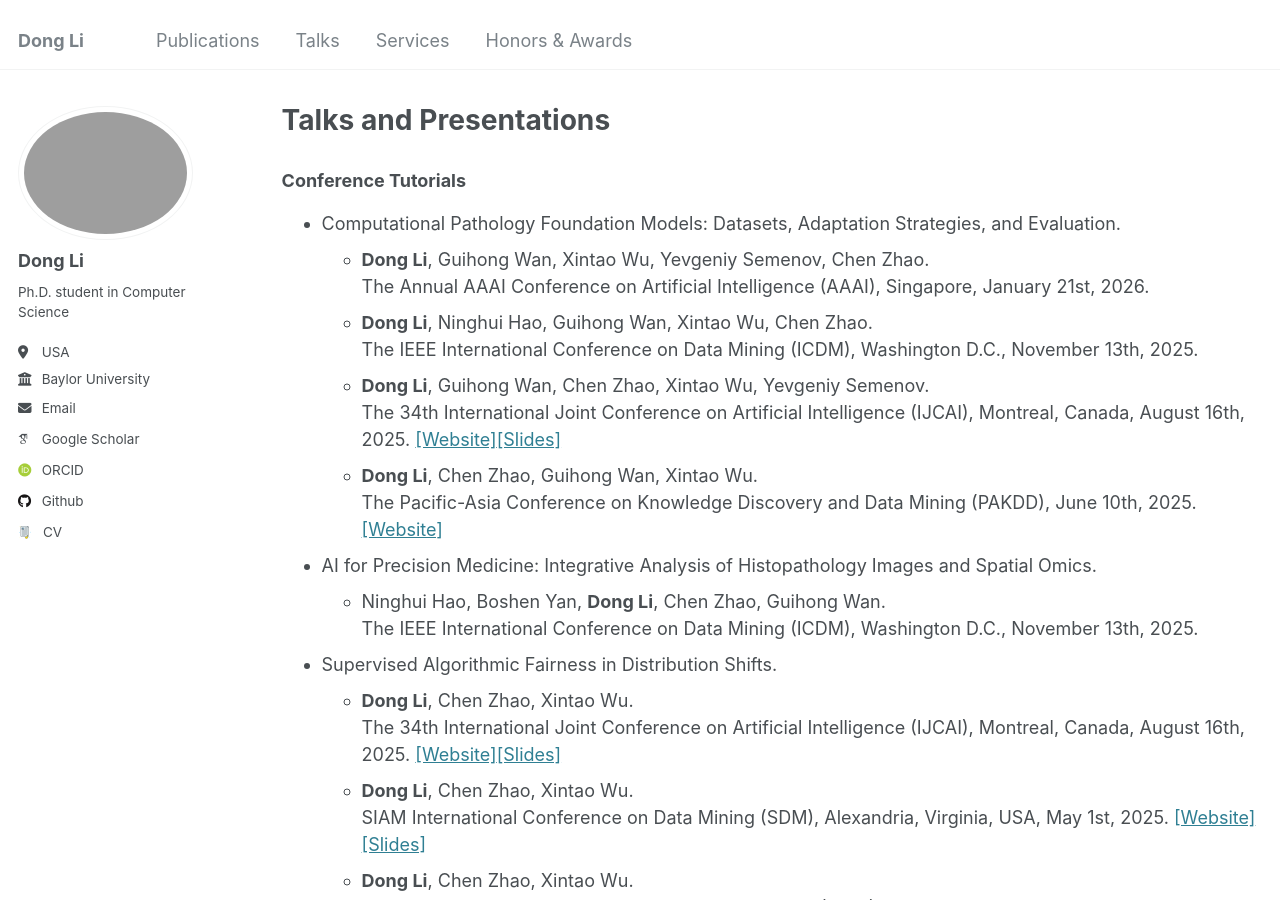
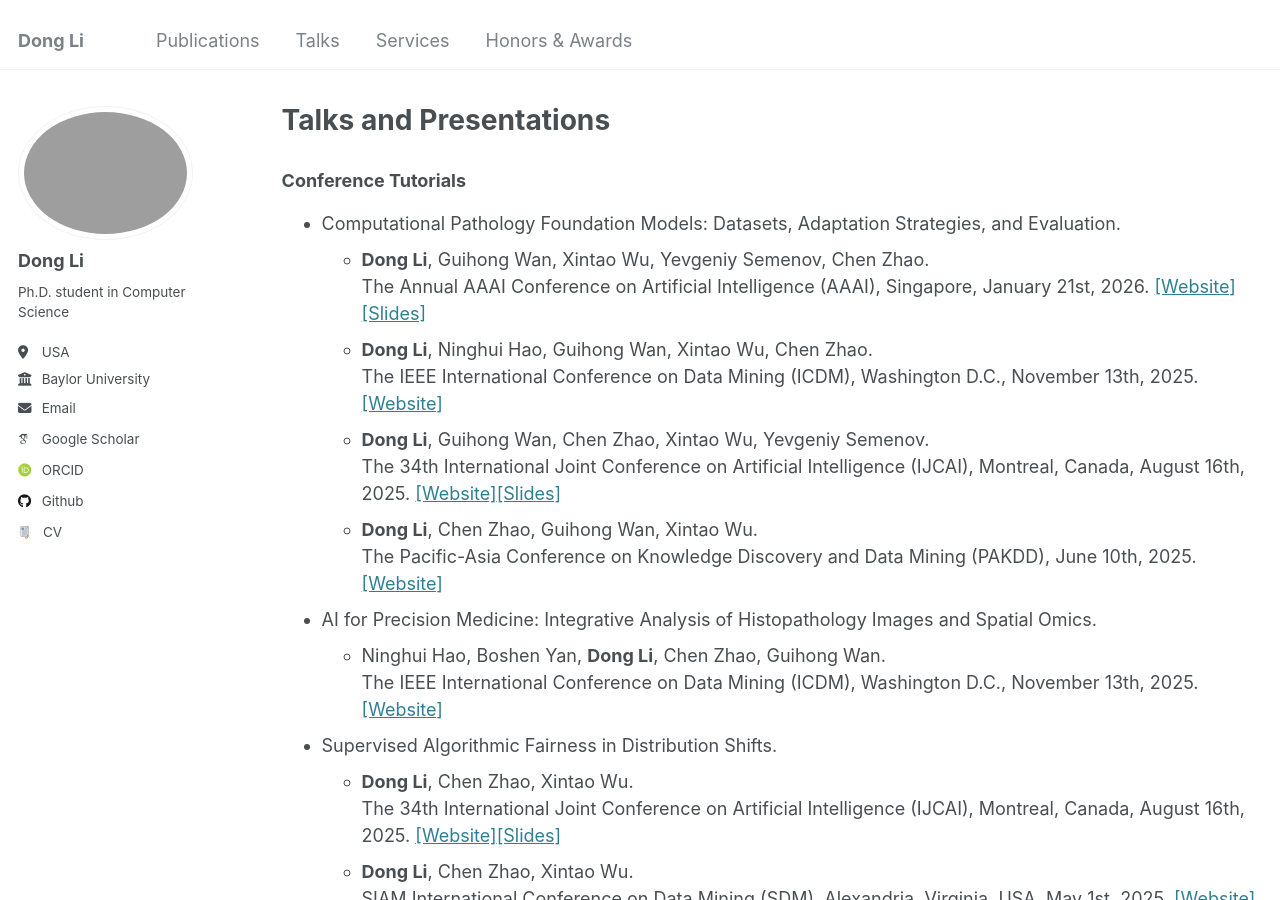
Before and after one commit to TurkeyWatanabe/dongli, a Jekyll site: the page built from _pages/talks.html, in a window 1280 px wide and 900 px high. Built offline with Jekyll 4.4.1, drawn with Linux system fonts in a browser that asks for light colours; some web fonts are replaced.

Commit message:
Update talks.html

```diff
--- a/_pages/talks.html
+++ b/_pages/talks.html
@@ -10,8 +10,8 @@ author_profile: true
 <ul>
   <li>Computational Pathology Foundation Models: Datasets, Adaptation Strategies, and Evaluation.
     <ul>
-      <li><strong>Dong Li</strong>, Guihong Wan, Xintao Wu, Yevgeniy Semenov, Chen Zhao.<br>The Annual AAAI Conference on Artificial Intelligence (AAAI), Singapore, January 21st, 2026.</li>
-      <li><strong>Dong Li</strong>, Ninghui Hao, Guihong Wan, Xintao Wu, Chen Zhao.<br>The IEEE International Conference on Data Mining (ICDM), Washington D.C., November 13th, 2025.</li>
+      <li><strong>Dong Li</strong>, Guihong Wan, Xintao Wu, Yevgeniy Semenov, Chen Zhao.<br>The Annual AAAI Conference on Artificial Intelligence (AAAI), Singapore, January 21st, 2026. <a href="https://sites.google.com/view/aaai26tutorial-cpath/home">[Website]</a><a href="https://drive.google.com/file/d/1Wmrzt6a4pEH-dK_DXuVv9rm41RhhUzfm/view">[Slides]</a></li>
+      <li><strong>Dong Li</strong>, Ninghui Hao, Guihong Wan, Xintao Wu, Chen Zhao.<br>The IEEE International Conference on Data Mining (ICDM), Washington D.C., November 13th, 2025. <a href="https://www3.cs.stonybrook.edu/~icdm2025/tutorials.html#:~:text=Computational%20Pathology%20Foundation%20Models%3A%20Datasets%2C%20Adaptation%20Strategies%2C%20and%20Evaluations">[Website]</a></li>
       <li><strong>Dong Li</strong>, Guihong Wan, Chen Zhao, Xintao Wu, Yevgeniy Semenov.<br>The 34th International Joint Conference on Artificial Intelligence (IJCAI), Montreal, Canada,  August 16th, 2025. <a href="https://sites.google.com/view/ijcai25-tutorial-cpath/home">[Website]</a><a href="https://drive.google.com/file/d/1MMXEVfxjoCdFsAZIRsIAR6m9kJol4MId/view">[Slides]</a></li>
       <li><strong>Dong Li</strong>, Chen Zhao, Guihong Wan, Xintao Wu.<br>The Pacific-Asia Conference on Knowledge Discovery and Data Mining (PAKDD), June 10th, 2025. <a href="https://sites.google.com/view/pakdd25tutorial/home">[Website]</a></li>
 
@@ -19,7 +19,7 @@ author_profile: true
   </li>
   <li>AI for Precision Medicine: Integrative Analysis of Histopathology Images and Spatial Omics.
     <ul>
-      <li>Ninghui Hao, Boshen Yan, <strong>Dong Li</strong>, Chen Zhao, Guihong Wan.<br>The IEEE International Conference on Data Mining (ICDM), Washington D.C., November 13th, 2025.</li>
+      <li>Ninghui Hao, Boshen Yan, <strong>Dong Li</strong>, Chen Zhao, Guihong Wan.<br>The IEEE International Conference on Data Mining (ICDM), Washington D.C., November 13th, 2025. <a href="https://sites.google.com/view/icdm25tutorial-ai4pm/main">[Website]</a></li>
     </ul>
   </li>
   <li>Supervised Algorithmic Fairness in Distribution Shifts.
```
